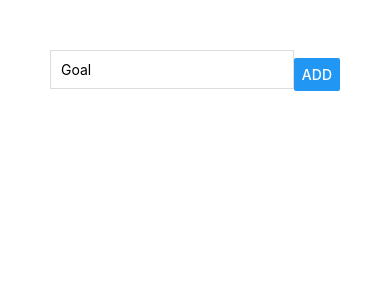
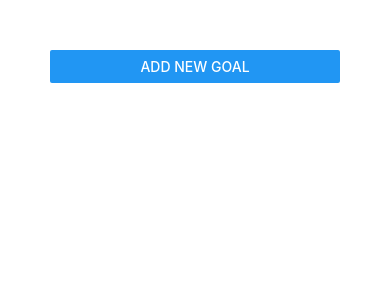
Before and after one commit to edignot/React-Native-App, a React Native app: screen / in a window 390 px wide. Shown: the top 300 px of the page. Built offline with nearby package versions, Linux system fonts and the light colour scheme.

Commit message:
Cancel add goal

```diff
--- a/App.js
+++ b/App.js
@@ -16,12 +16,14 @@ import GoalInput from './components/GoalInput'
 
 export default function App() {
   const [goals, setGoals] = useState([])
+  const [isAddMode, setIsAddMode] = useState(false)
 
   const addGoalHandler = (enteredGoal) => {
     setGoals((currentGoals) => [
       ...currentGoals,
       { id: Math.random().toString(), value: enteredGoal },
     ])
+    setIsAddMode(false)
   }
 
   const removeGoalHandler = (id) => {
@@ -30,9 +32,18 @@ export default function App() {
     })
   }
 
+  const cancelGoalAddHandler = () => {
+    setIsAddMode(false)
+  }
+
   return (
     <View style={{ padding: 50 }}>
-      <GoalInput addGoalHandler={addGoalHandler} />
+      <Button title='Add new goal' onPress={() => setIsAddMode(true)} />
+      <GoalInput
+        addGoal={addGoalHandler}
+        visible={isAddMode}
+        cancelGoal={cancelGoalAddHandler}
+      />
       <FlatList
         keyExtractor={(item, index) => item.id}
         data={goals}
--- a/components/GoalInput.js
+++ b/components/GoalInput.js
@@ -1,5 +1,5 @@
 import React, { useState } from 'react'
-import { View, TextInput, Button, StyleSheet } from 'react-native'
+import { View, TextInput, Button, StyleSheet, Modal } from 'react-native'
 
 const GoalInput = (props) => {
   const [enteredGoal, setEnteredGoal] = useState('')
@@ -8,37 +8,41 @@ const GoalInput = (props) => {
     setEnteredGoal(enteredText)
   }
 
+  const addGoalHandler = () => {
+    props.addGoal(enteredGoal)
+    setEnteredGoal('')
+  }
+
   return (
-    <View style={styles.screen}>
+    <Modal visible={props.visible} animationType='slide'>
+      <View style={styles.inputContainer}>
         <TextInput
           placeholder='Goal'
           style={styles.input}
           onChangeText={goalInputHandler}
           value={enteredGoal}
         />
-      <Button
-        title='Add'
-        style={styles.addBtn}
-        onPress={() => props.addGoalHandler(enteredGoal)}
-      />
+        <Button title='ADD' style={styles.addBtn} onPress={addGoalHandler} />
+        <Button title='CANCEL' color='red' onPress={props.cancelGoal} />
       </View>
+    </Modal>
   )
 }
 
 export default GoalInput
 
 const styles = StyleSheet.create({
-  screen: {
-    flexDirection: 'row',
-    justifyContent: 'space-between',
+  inputContainer: {
+    flex: 1,
+    justifyContent: 'center',
     alignItems: 'center',
   },
   input: {
     borderColor: '#ddd',
     borderWidth: 1,
-    flex: 1,
     padding: 10,
     marginBottom: 10,
+    width: '80%',
   },
   addBtn: {},
 })
```
Lines whose indentation alone changed are shown as unchanged.
